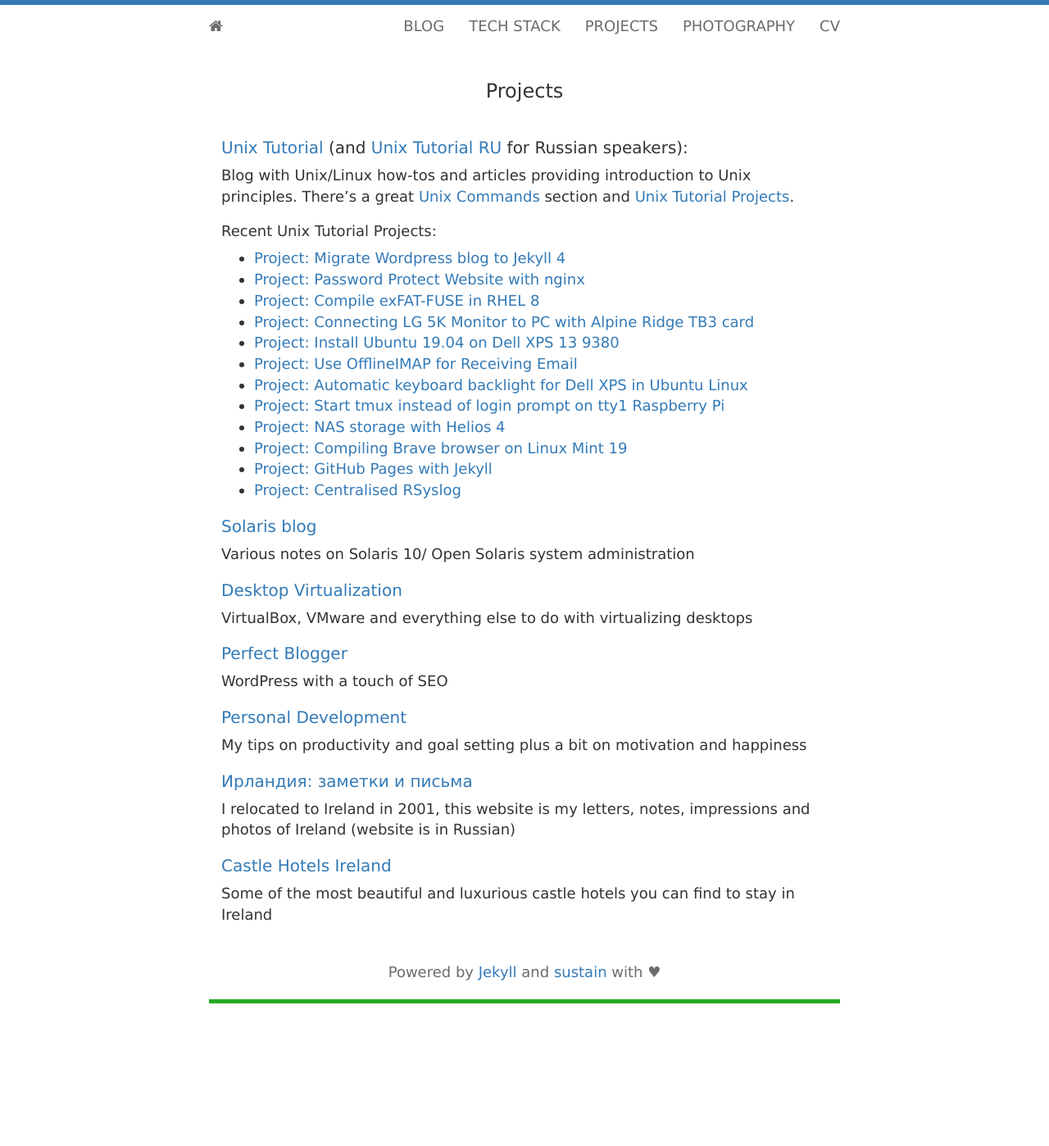
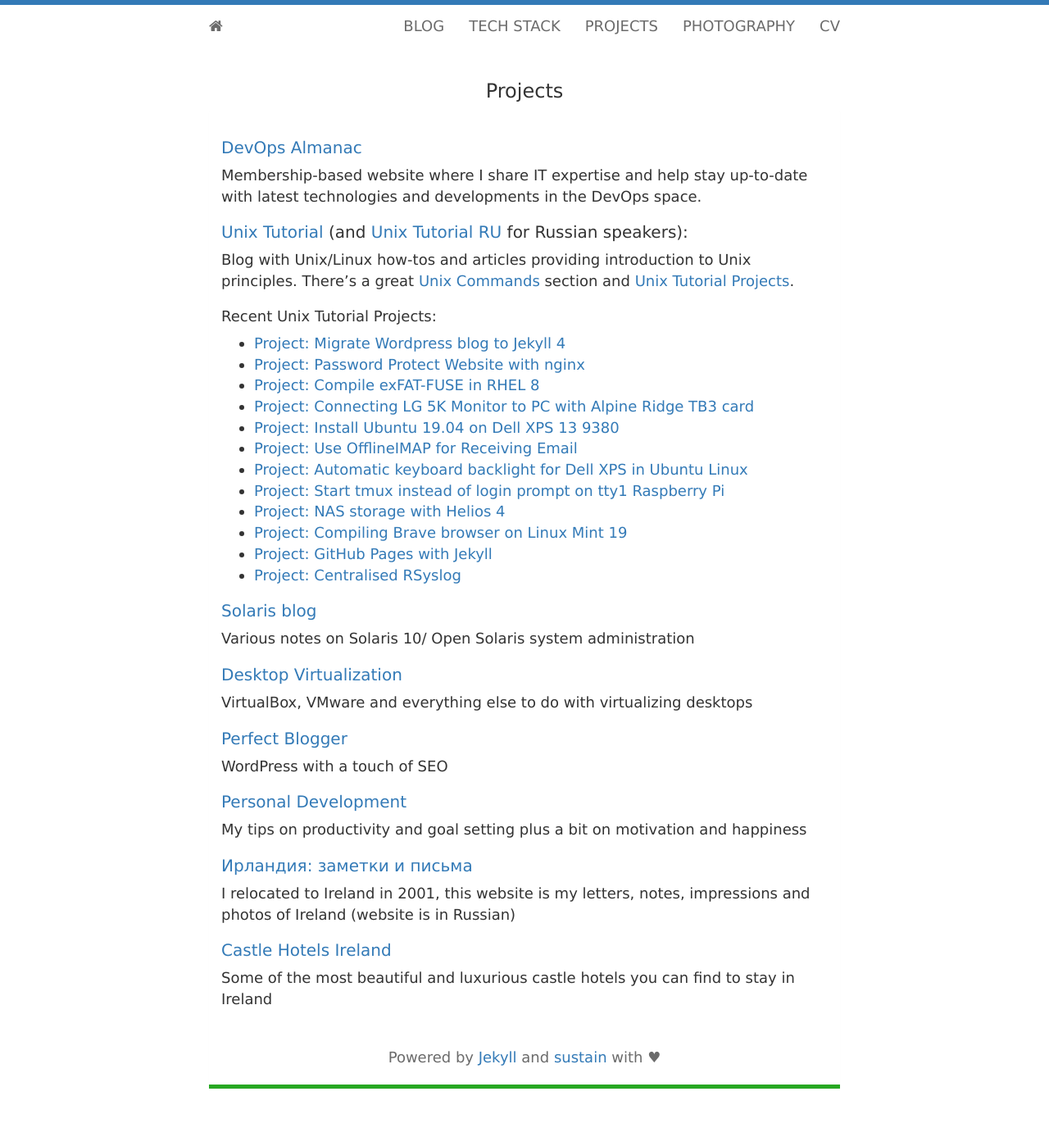
Before and after one commit to greys/greys.github.io, a Jekyll site: the page built from projects.md, in a window 1280 px wide. Shown: the whole page at 82% size. Built offline with Jekyll 4.4.1, drawn with Linux system fonts in a browser that asks for light colours; nearby versions of some CDN libraries; before the commit the page ends 1294 px from its top, so only the background shows below that.

Commit message:
[page] added DevOps Almanac as the top project

```diff
--- a/_includes/projects.md
+++ b/_includes/projects.md
@@ -1,3 +1,5 @@
+## <a href="https://www.devopsalmanac.com">DevOps Almanac</a>
+Membership-based website where I share IT expertise and help stay up-to-date with latest technologies and developments in the DevOps space.
 ## <a href="https://www.unixtutorial.org">Unix Tutorial</a> (and <a href="https://www.unixtutorial.ru">Unix Tutorial RU</a> for Russian speakers):
 Blog with Unix/Linux how-tos and articles providing introduction to Unix principles. There's a great <a href="https://www.unixtutorial.org/commands">Unix Commands</a> section and <a href="https://www.unixtutorial.org/projects">Unix Tutorial Projects</a>.
 
```
